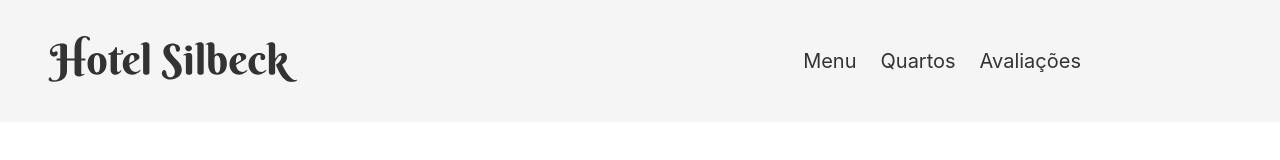
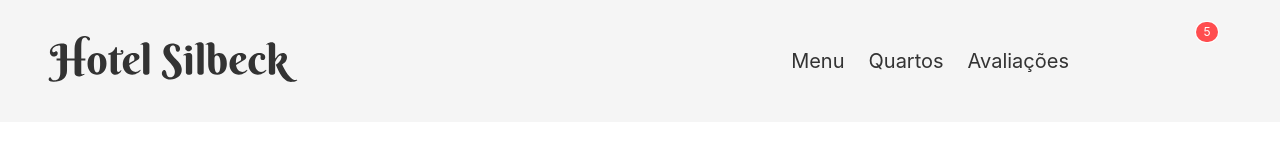
Before and after one commit to WilliamNunes905/Hotel-Management-System, a React (Vite) app: page / in a window 1280 px wide. Shown: the top 160 px of the page. Built offline with nearby package versions, Linux system fonts and the light colour scheme; the HTML template or start-up script is replaced by a standard one.

Commit message:
feat: Adding the badge to the button

```diff
--- a/package.json
+++ b/package.json
@@ -15,6 +15,7 @@
     "@fortawesome/free-regular-svg-icons": "^6.5.1",
     "@fortawesome/free-solid-svg-icons": "^6.5.1",
     "@fortawesome/react-fontawesome": "^0.2.0",
+    "antd": "^5.12.1",
     "react": "^18.2.0",
     "react-dom": "^18.2.0",
     "react-router-dom": "^6.20.1"
--- a/src/components/Button/ReservationButton.scss
+++ b/src/components/Button/ReservationButton.scss
@@ -23,3 +23,18 @@ button {
 
   transition: background-color 0.3s, color 0.3s;
 }
+
+.container-badge {
+  display: flex;
+  height: var(--components-badge-component-indicator-height, 20px);
+  flex-direction: column;
+  justify-content: center;
+  align-items: center;
+}
+
+.badge-reservation {
+  position: fixed;
+  width: 22px;
+  right: 62px;
+  top: 22px;
+}
--- a/src/components/Button/index.tsx
+++ b/src/components/Button/index.tsx
@@ -3,13 +3,23 @@ import {
   faCartFlatbedSuitcase,
 } from '@fortawesome/free-solid-svg-icons/faCartFlatbedSuitcase';
 import './ReservationButton.scss';
+import { Badge, Avatar } from 'antd';
 
 function ReservationButton() {
   return (
-    <button>
-      <FontAwesomeIcon icon={ faCartFlatbedSuitcase } />
-      Reservas
-    </button>
+    <>
+      <button>
+        <FontAwesomeIcon icon={ faCartFlatbedSuitcase } />
+        Reservas
+      </button>
+      <div className="container-badge">
+        <Badge
+          size="default"
+          count={ 5 }
+          className="badge-reservation"
+        />
+      </div>
+    </>
   );
 }
 
```
Also changed, not shown: 1 other file (tests, documents, lock files or other folders).
